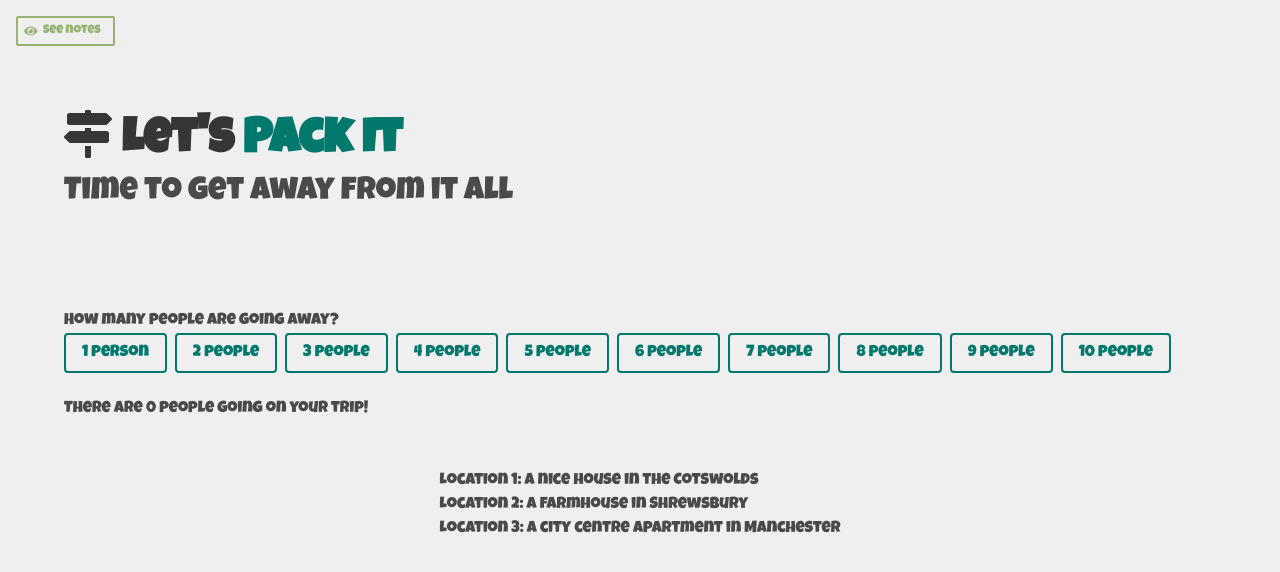
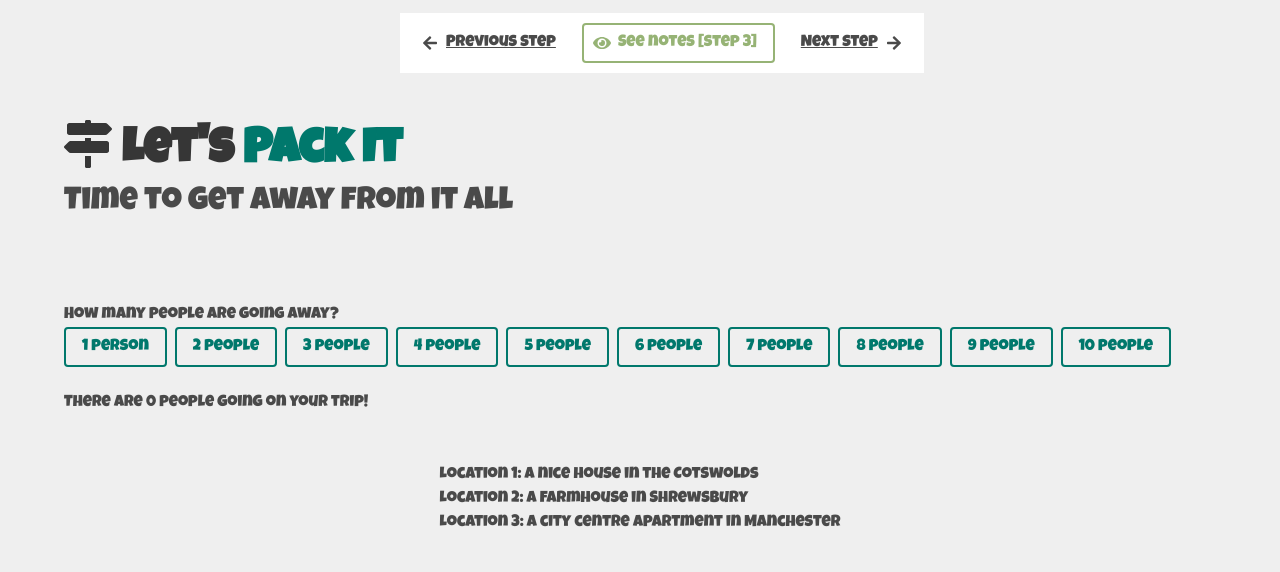
Before and after one commit to lssweatherhead/ReactTypescriptStarter-PackIt, a React (Create React App) app: page / in a window 1280 px wide. Shown: the top 572 px of the page. Built offline with nearby package versions, Linux system fonts and the light colour scheme.

Commit message:
Updated notes and images

```diff
--- a/package.json
+++ b/package.json
@@ -2,6 +2,7 @@
   "name": "pack-it",
   "version": "0.1.0",
   "private": true,
+  "homepage": "http://tutorials.lauraweatherhead.co.uk/react-typescript/step-3",
   "dependencies": {
     "@types/jest": "^24.0.0",
     "@types/node": "^10.12.24",
--- a/src/App.scss
+++ b/src/App.scss
@@ -32,6 +32,7 @@ $input-shadow: none;
 @import "../node_modules/bulma/sass/grid/columns.sass";
 @import "../node_modules/bulma/sass/layout/section.sass";
 @import "../node_modules/bulma/sass/elements/icon.sass";
+@import "../node_modules/bulma/sass/components/card.sass";
 
 .site-name {
   color: $teal;
@@ -42,14 +43,55 @@ $input-shadow: none;
   margin: 1rem;
 }
 
+.is-family-code {
+  padding: 15px 0;
+}
+
+.section.is-regular {
+  padding: 7.5rem 1.5rem 2em;
+}
+
 ul.cli-code {
   list-style: none;
+
+  li {
+    padding: 0;
+  }
 
   li:before {
     content: "> ";
   }
 }
 
+ol.far-space {
+  li {
+    padding: 15px 0;
+
+    img {
+      padding: 15px 0;
+    }
+  }
+}
+
+.columns.padded {
+  padding-top: 4.5rem;
+}
+
 .column.fixed {
   position: fixed;
 }
+
+.notes {
+  position: fixed;
+  top: -3px;
+  left: 30%;
+  display: block;
+  z-index: 999;
+  padding: 10px;
+  background-color: white;
+}
+
+.pack-it-demo, iframe {
+  min-height: 316px;
+  margin: 1.5rem 0;
+}
--- a/src/App.tsx
+++ b/src/App.tsx
@@ -6,14 +6,20 @@ import Home from './pages/home';
 import Notes from './pages/notes';
 
 interface IState {
-  showNotes: boolean
+  showNotes: boolean,
+  activeStep?: number
 }
 
-class App extends Component<any, IState> {
-  constructor(props: any) {
+interface IProps {
+  currentStep: number
+}
+
+class App extends Component<IProps, IState> {
+  constructor(props: IProps) {
     super(props);
     this.state = {
-      showNotes: false
+      showNotes: false,
+      activeStep: props.currentStep
     };
   }
 
@@ -21,26 +27,52 @@ class App extends Component<any, IState> {
     return (
       <React.Fragment>
         <div className="notes">
-          <a className="notes-link button is-small is-outlined is-link" href="" onClick={e => this.toggleNotes(e)}>
-            <span className="icon">
-              <i className="fas fa-eye"></i>
-            </span>
-            <span>{ this.state.showNotes ? "Show app" : "See notes"}</span>
-          </a>
+          <div className="buttons">
+            {this.props.currentStep > 0 &&
+              <a className="button is-text" href={"http://tutorials.lauraweatherhead.co.uk/react-typescript/step-" + (this.props.currentStep - 1)}>
+                <span className="icon">
+                  <i className="fas fa-arrow-left"></i>
+                </span>
+                <span>Previous step</span>
+              </a>
+            }
+
+            <a className="notes-link button is-outlined is-link" href="" onClick={this.toggleNotes}>
+              <span className="icon">
+                <i className="fas fa-eye"></i>
+              </span>
+              <span>{ this.state.showNotes ? "Show app [step " + this.props.currentStep + "]" : "See notes [step " + this.props.currentStep + "]"}</span>
+            </a>
+
+            {this.props.currentStep < 6 &&
+              <a className="button is-text" href={"http://tutorials.lauraweatherhead.co.uk/react-typescript/step-" + (this.props.currentStep + 1)}>
+                <span>Next step</span>
+                <span className="icon">
+                  <i className="fas fa-arrow-right"></i>
+                </span>
+              </a>
+            }
+          </div>
         </div>
         {this.state.showNotes ?
-          <Notes /> :
+          <Notes toggleState={this.toggleNotes} activeStep={this.state.activeStep} setActiveStep={this.toggleActiveStep} /> :
           <Home />
         }
       </React.Fragment>
     );
   }
 
+  toggleActiveStep = (stepNumber?: number) => {
+    this.setState({
+      activeStep: stepNumber
+    });
+  }
+
   toggleNotes = (event: React.MouseEvent<HTMLAnchorElement>) => {
     event.preventDefault();
     this.setState({
       showNotes: !this.state.showNotes
-    })
+    });
   }
 }
 
--- a/src/index.tsx
+++ b/src/index.tsx
@@ -1,12 +1,10 @@
-import './index.scss';
-
 import React from 'react';
 import ReactDOM from 'react-dom';
 
 import App from './App';
 import * as serviceWorker from './serviceWorker';
 
-ReactDOM.render(<App />, document.getElementById('root'));
+ReactDOM.render(<App currentStep={3} />, document.getElementById('root'));
 
 // If you want your app to work offline and load faster, you can change
 // unregister() to register() below. Note this comes with some pitfalls.
--- a/src/pages/home.tsx
+++ b/src/pages/home.tsx
@@ -29,7 +29,7 @@ class Home extends Component<any, IState> {
     render() {
         return (
             <React.Fragment>
-            <div className="section">
+                <div className="section is-regular">
                     <div className="container">
                         <h1 className="title is-1"><i className="fas fa-map-signs"></i> Let's <span className="site-name">Pack It</span></h1>
                         <h2 className="subtitle is-family-secondary is-3">
--- a/src/pages/notes.tsx
+++ b/src/pages/notes.tsx
@@ -1,21 +1,24 @@
 import React, { Component } from 'react';
 
 interface IState {
-  activeStep?: number
 }
 
-class Notes extends Component<any, IState> {
+interface IProps {
+  activeStep?: number,
+  setActiveStep: (step?: number) => void,
+  toggleState: (event: React.MouseEvent<HTMLAnchorElement>) => void
+}
+
+class Notes extends Component<IProps, IState> {
   constructor(props: any) {
     super(props);
-    this.state = {
-      activeStep: 3
-    }
+    this.state = {};
   }
 
   render() {
     return (
       <React.Fragment>
-        <div className="columns">
+        <div className="columns padded">
           <div className="column is-one-third fixed">
             <div className="section">
               <div className="container">
@@ -39,18 +42,30 @@ class Notes extends Component<any, IState> {
                 <h2 className="subtitle is-family-secondary">
                     Tutorial notes
                 </h2>
-                {this.state.activeStep !== undefined &&
+                {this.props.activeStep !== undefined &&
                   <a href=""onClick={e => this.scrollTo(e, undefined)}>View all notes</a>
                 }
               </div>
 
               <hr />
 
-              {(this.state.activeStep === 0 || this.state.activeStep === undefined) &&
+              {(this.props.activeStep === 0 || this.props.activeStep === undefined) &&
               <React.Fragment>
                 <div id="sec0" className="">
                   <h3 className="subtitle is-size-4">Part 0 - Notes about project set-up</h3>
+
+                  <p>Aim: to give a brief overview of the technologies used in the project and sources of information to learn more</p>
+
+                  <hr />
                   <div className="is-family-secondary content">
+                    <p className="subtitle has-text-weight-bold is-uppercase">What will we be building?</p>
+                    <p>We are going to build a small, single-page application that displays a list of possible destinations and allows the user to add some search criteria to find the one that is most appropriate for them.</p>
+
+                    <p>The functionality will be fairly simple and allow you to filter a results list based upon location and the number of people going away. </p>
+                    <div className="pack-it-demo">
+                      <iframe src="https://drive.google.com/file/d/1AupckcwL4ZJtCbv-0j6xF8mt9gfOnteD/preview" width="640" height="480"></iframe>
+                    </div>
+                    <hr />
                     <p className="subtitle has-text-weight-bold is-uppercase">Create React App</p>
                     <ol className="is-lower-roman" type="i">
                       <li>Simple to get started bootstrapping a ReactJs app - easy to configure SCSS & Typescript</li>
@@ -88,10 +103,14 @@ class Notes extends Component<any, IState> {
               </React.Fragment>
               }
 
-              {(this.state.activeStep === 1 || this.state.activeStep === undefined) &&
+              {(this.props.activeStep === 1 || this.props.activeStep === undefined) &&
                 <React.Fragment>
                   <div id="sec1" className="">
                     <h3 className="subtitle is-size-4">Part 1 - Component overview and Props</h3>
+
+                    <p>Aim: to pass a location name from our Home component to it's PackLocation children</p>
+
+                    <hr />
 
                     <div className="is-family-secondary content">
                       <p>Components are the building blocks of React.</p>
@@ -106,6 +125,9 @@ class Notes extends Component<any, IState> {
                       <p className="subtitle has-text-weight-bold is-uppercase">The pack-it app</p>
 
                       <p>In our case, we are aiming to have a view that renders out a number of possible get-away destinations</p>
+                      <p>Something that will look like this:</p>
+                      <img src="/images/app_overview.PNG" />
+
                       <p>In its simplest case we have a main Home component, which has one or more possible location components within it.</p>
 
                       <p>Let's say we're starting out with a really simple location component - just one property: "name" - so on its own it might look like this:</p>
@@ -162,8 +184,9 @@ class Notes extends Component<any, IState> {
                       </div>
 
                       <p>And that's all there is to it - we've built our first component and passed a property down to it from the parent.</p>
+                      <p><a href="http://tutorials.lauraweatherhead.co.uk/react-typescript/step-0/" target="_blank">Take a look at what the app looks like currently</a></p>
 
-                      <a href="https://github.com/lssweatherhead/ReactTypescriptStarter-PackIt/tree/Step-1-The-Pack-Component"><i className="fab fa-github"></i> Check out the code here</a>
+                      <a href="https://github.com/lssweatherhead/ReactTypescriptStarter-PackIt/tree/Step-1-The-Pack-Component" target="_blank"><i className="fab fa-github"></i> Check out the code here</a>
 
                     </div>
                   </div>
@@ -172,10 +195,14 @@ class Notes extends Component<any, IState> {
                 </React.Fragment>
               }
 
-              {(this.state.activeStep === 2 || this.state.activeStep === undefined) &&
+              {(this.props.activeStep === 2 || this.props.activeStep === undefined) &&
                 <React.Fragment>
                   <div id="sec2" className="">
                     <h3 className="subtitle is-size-4">Part 2 - Typescript model declaration</h3>
+
+                    <p>Aim: to add a location model so that we can pass strongly typed location models to our PackLocation component</p>
+
+                    <hr />
 
                     <div className="is-family-secondary content">
                       <p>Time to start adding some models to our <span className="is-family-code">PackLocation</span> component</p>
@@ -246,10 +273,14 @@ class Notes extends Component<any, IState> {
                 </React.Fragment>
               }
 
-              {(this.state.activeStep === 3 || this.state.activeStep === undefined) &&
+              {(this.props.activeStep === 3 || this.props.activeStep === undefined) &&
                 <React.Fragment>
                   <div>
                     <h3 className="subtitle is-size-4">Part 3 - State and Component Lifecycle</h3>
+
+                    <p>Aim: to be able to track the number of people that are going to be going away on our vacation as an internal Home component state</p>
+
+                    <hr />
 
                     <div className="is-family-secondary content">
                       <p className="subtitle has-text-weight-bold is-uppercase">State</p>
@@ -340,10 +371,14 @@ class Notes extends Component<any, IState> {
                 </React.Fragment>
               }
 
-              {(this.state.activeStep === 4 || this.state.activeStep === undefined) &&
+              {(this.props.activeStep === 4 || this.props.activeStep === undefined) &&
                 <React.Fragment>
                   <div>
                     <h3 className="subtitle is-size-4">Part 4 - Forms & Events</h3>
+
+                    <p>Aim: to add a text field that the user can enter a location into and get stored to the Home component state</p>
+
+                    <hr />
 
                     <div className="is-family-secondary content">
                       <p>Okay, so now let's find out where people want to go by adding a simple text field to our app.</p>
@@ -406,13 +441,17 @@ class Notes extends Component<any, IState> {
                 </React.Fragment>
               }
 
-              {(this.state.activeStep === 5 || this.state.activeStep === undefined) &&
+              {(this.props.activeStep === 5 || this.props.activeStep === undefined) &&
                 <React.Fragment>
                   <div>
                     <h3 className="subtitle is-size-4">Part 5 - Conditional rendering</h3>
 
+                    <p>Aim: to show different messages and content to the user dependent upon what they enter into the search boxes</p>
+
+                    <hr />
+
                     <div className="is-family-secondary content">
-                      <p className="subtitle has-text-weight-bold is-uppercase">Show/Hide</p>
+                       <p className="subtitle has-text-weight-bold is-uppercase">Show/Hide</p>
 
                       <p>There are a few different ways to show or hide content depending upon with component state</p>
 
@@ -500,10 +539,14 @@ class Notes extends Component<any, IState> {
                 </React.Fragment>
               }
 
-              {(this.state.activeStep === 6 || this.state.activeStep === undefined) &&
+              {(this.props.activeStep === 6 || this.props.activeStep === undefined) &&
                 <React.Fragment>
                   <div>
                     <h3 className="subtitle is-size-4">Part 6 - Using lists and keys</h3>
+
+                    <p>Aim: to add a set of location data that can be looped through and converted into React elements in the view</p>
+
+                    <hr />
 
                     <div className="is-family-secondary content">
                       <p className="has-text-weight-bold">Know your <span className="is-family-code">map()</span> function</p>
@@ -636,9 +679,7 @@ class Notes extends Component<any, IState> {
 
   scrollTo = (event: React.MouseEvent<HTMLAnchorElement>, idx?: number)  => {
     event.preventDefault();
-    this.setState({
-      activeStep: idx
-    })
+    this.props.setActiveStep(idx);
   }
 }
 
```
Also changed, not shown: src/index.scss (deleted, +0 -22 lines), public/images/app_overview.PNG (added), public/images/conditional_inputs.PNG (added). Lines whose indentation alone changed are shown as unchanged.
